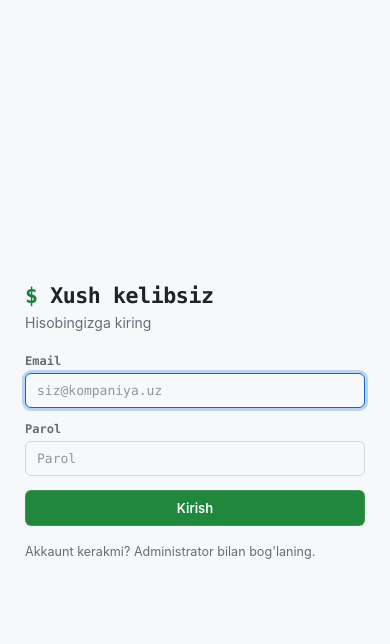
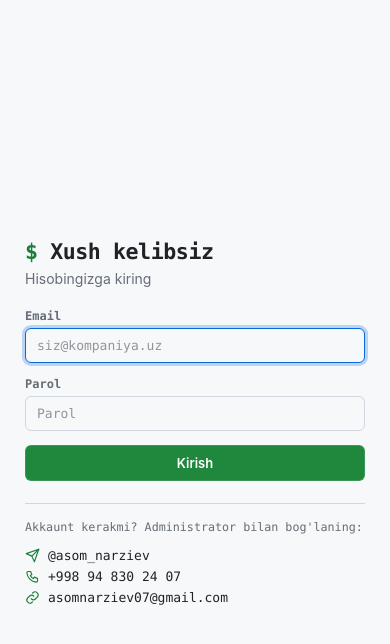
Before and after one commit to asomnarziev/asomnarziev, a FastAPI app: page /login in a window 390 px wide. Shown: the top 644 px of the page. Run offline with FastAPI, Linux system fonts and the light colour scheme.

Commit message:
Show administrator contacts (Telegram, phone, email) on the login page
Co-Authored-By: Claude Sonnet 5.5 <noreply@anthropic.com>
Claude-Session: https://claude.ai/code/session_016sLfh9HVh2HuQ7epgvo2tB

```diff
--- a/saas/app/config.py
+++ b/saas/app/config.py
@@ -6,6 +6,10 @@ BASE_URL = os.environ.get("BASE_URL", "http://localhost:8000").rstrip("/")
 BOT_TOKEN = os.environ.get("BOT_TOKEN", "")
 BOT_USERNAME = os.environ.get("BOT_USERNAME", "")
 TG_WEBHOOK_SECRET = os.environ.get("TG_WEBHOOK_SECRET", "tg-secret")
+# Kirish sahifasida ko'rsatiladigan administrator kontaktlari
+CONTACT_TELEGRAM = os.environ.get("CONTACT_TELEGRAM", "asom_narziev")
+CONTACT_PHONE = os.environ.get("CONTACT_PHONE", "+998948302407")
+CONTACT_EMAIL = os.environ.get("CONTACT_EMAIL", "asomnarziev07@gmail.com")
 TRIAL_DAYS = int(os.environ.get("TRIAL_DAYS", "7"))
 
 # narx so'mda; days — obuna muddati
--- a/saas/app/templates/auth.html
+++ b/saas/app/templates/auth.html
@@ -21,7 +21,10 @@
    <div class="field"><label class="l">Parol</label><input name="password" type="password" required placeholder="Parol"></div>
    <button class="full">Kirish</button>
   </form>
-  <p class="muted small" style="margin:16px 0 0">Akkaunt kerakmi? Administrator bilan bog'laning.</p>
+  <div class="contact"><p class="muted small" style="margin:0 0 8px">Akkaunt kerakmi? Administrator bilan bog'laning:</p>
+  <a href="https://t.me/{{ config.CONTACT_TELEGRAM }}" target="_blank" rel="noopener">{{ i("send",15) }}@{{ config.CONTACT_TELEGRAM }}</a>
+  <a href="tel:{{ config.CONTACT_PHONE }}">{{ i("phone",15) }}{{ config.CONTACT_PHONE[:4] }} {{ config.CONTACT_PHONE[4:6] }} {{ config.CONTACT_PHONE[6:9] }} {{ config.CONTACT_PHONE[9:11] }} {{ config.CONTACT_PHONE[11:] }}</a>
+  <a href="mailto:{{ config.CONTACT_EMAIL }}">{{ i("link",15) }}{{ config.CONTACT_EMAIL }}</a></div>
  </div></div>
 </div>
 {% endblock %}
--- a/saas/app/templates/base.html
+++ b/saas/app/templates/base.html
@@ -91,6 +91,7 @@ code{font:.88em var(--mono);background:var(--line2);padding:1px 6px;border-radiu
 .win .bar{display:flex;gap:6px;align-items:center;padding:9px 12px;border-bottom:1px solid #30363d;background:#161b22;font:11.5px var(--mono);color:#8b949e}
 .win .bar i{width:10px;height:10px;border-radius:50%;background:#30363d;display:inline-block}.win .bar i:nth-child(1){background:#f85149}.win .bar i:nth-child(2){background:#d29922}.win .bar i:nth-child(3){background:#3fb950}.win .bar span{margin-left:8px}
 .win pre{margin:0;padding:14px 16px;font:12.5px/1.75 var(--mono);color:#c9d1d9;white-space:pre-wrap}.win .c{color:#6e7681}.win .g{color:#3fb950}.win .b{color:#79c0ff}.win .o{color:#f0883e}
+.contact{margin-top:22px;padding-top:16px;border-top:1px solid var(--line);display:flex;flex-direction:column;gap:6px;font:13px var(--mono)}.contact a{display:flex;align-items:center;gap:8px;color:var(--text)}.contact a:hover{color:var(--brand)}.contact .ic{color:var(--ok)}
 .formside{display:grid;place-items:center;padding:32px 20px}.formbox{width:100%;max-width:340px}
 .formbox h1{font:600 1.35rem var(--mono);letter-spacing:-.02em;margin:0 0 4px}.formbox h1::before{content:"$ ";color:var(--ok)}
 .formbox .field{margin:0 0 14px}.formbox input{width:100%;padding:9px 11px}.formbox button.full{width:100%;padding:9px}
```
Also changed, not shown: saas/tests/test_app.py (+6 -0 lines).
